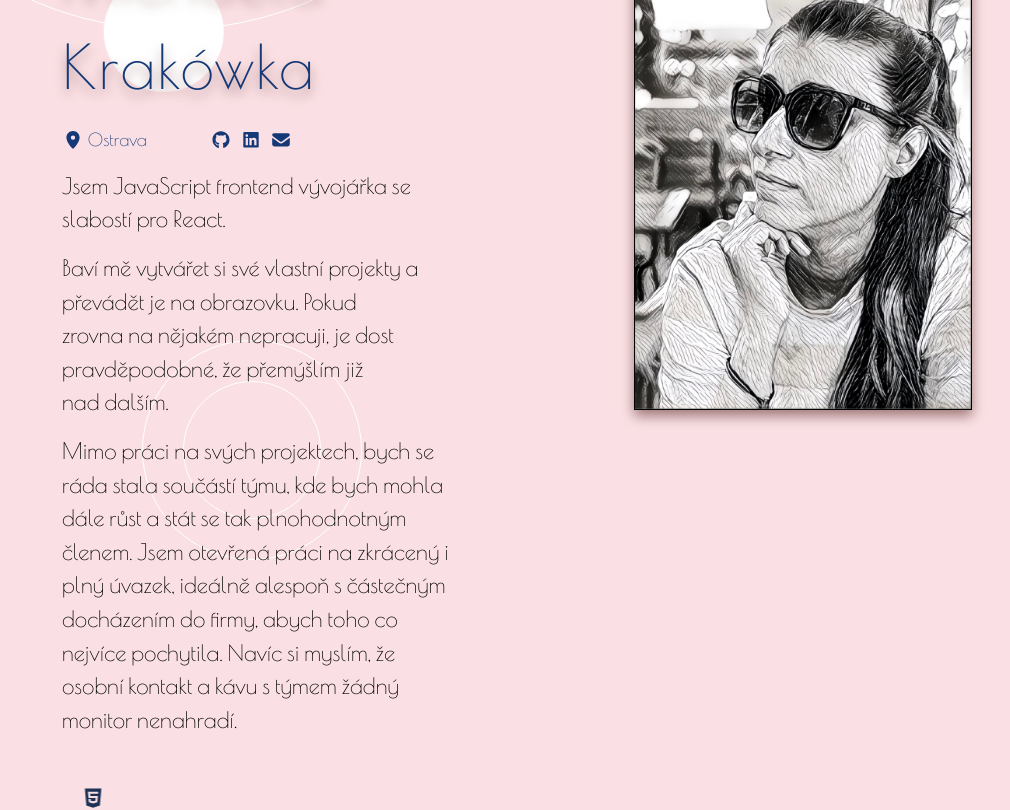
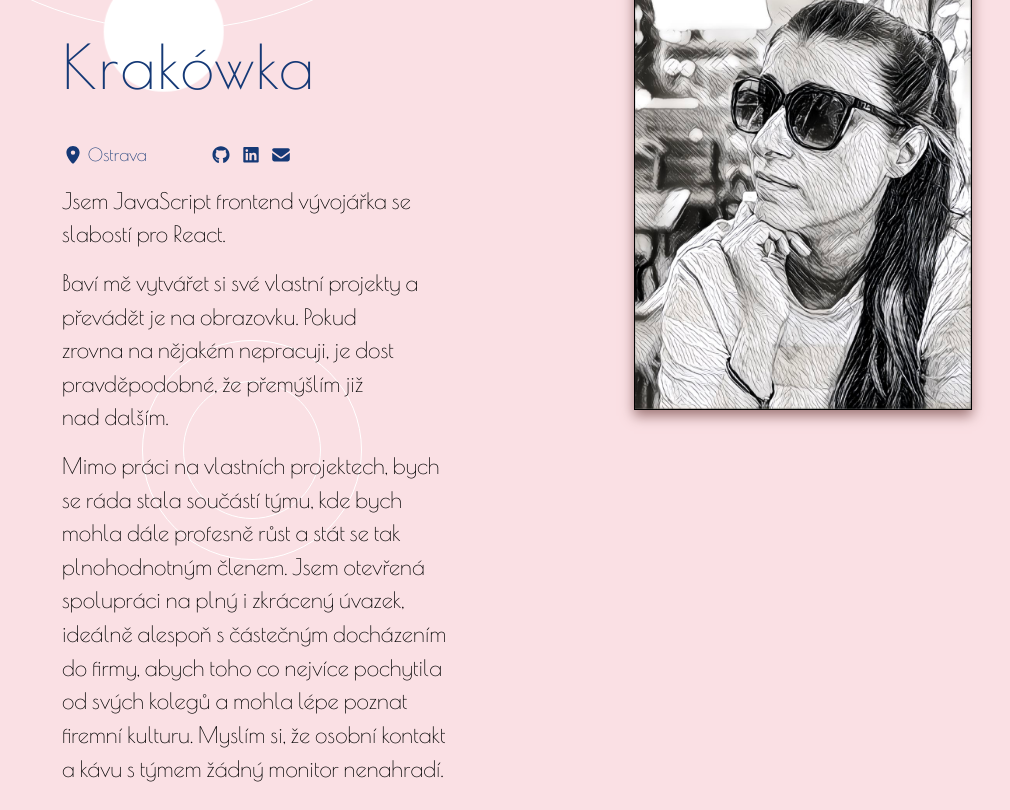
Before and after one commit to MichaelaKrakowka/Portfolio, a React (Create React App) app: page / in a window 1280 px wide. Shown: the part 400-1210 px from the top of the page, without its empty margins (88-1098 px from the left). Built offline with nearby package versions, Linux system fonts and the light colour scheme.

Commit message:
email part

```diff
--- a/src/components/AboutMe.css
+++ b/src/components/AboutMe.css
@@ -14,7 +14,8 @@
   font-size: 2.2rem;
   letter-spacing: 2px;
   color: #153976;
-  text-shadow: 0 6px 12px rgb(159, 120, 120);
+  /* text-shadow: 0 6px 12px rgb(159, 120, 120); */
+  padding-bottom: 15px;
 }
 .contact {
   display: flex;
--- a/src/components/AboutMe.js
+++ b/src/components/AboutMe.js
@@ -14,6 +14,8 @@ import {
 import { faLocationDot, faEnvelope } from "@fortawesome/free-solid-svg-icons";
 
 export const AboutMe = () => {
+  const [visibleEmail, setVisibleEmail] = React.useState(false);
+
   return (
     <>
       <RevealSection>
@@ -39,9 +41,21 @@ export const AboutMe = () => {
                 className="github_card fade_item delay_1">
                 <FontAwesomeIcon className="icon_card" icon={faLinkedin} />
               </a>
-              <p className="github_card">
-                <FontAwesomeIcon className="icon_card" icon={faEnvelope} />
-              </p>
+              <div className="github_card">
+                {visibleEmail ? (
+                  <p
+                    onClick={() => setVisibleEmail(false)}
+                    style={{ cursor: "pointer", paddingLeft: "8px" }}>
+                    michaela.krakowka@gmail.com
+                  </p>
+                ) : (
+                  <FontAwesomeIcon
+                    className="icon_card"
+                    icon={faEnvelope}
+                    onClick={() => setVisibleEmail(true)}
+                  />
+                )}
+              </div>
             </div>
             <div>
               <div className="paragraph_part fade_item delay_2">
@@ -55,12 +69,13 @@ export const AboutMe = () => {
                 </p>
                 <p className="about_paragraph">
                   {" "}
-                  Mimo práci na svých projektech, bych se ráda stala součástí
-                  týmu, kde bych mohla dále růst a stát se tak plnohodnotným
-                  členem. Jsem otevřená práci na zkrácený i plný úvazek, ideálně
-                  alespoň s částečným docházením do firmy, abych toho co nejvíce
-                  pochytila. Navíc si myslím, že osobní kontakt a kávu s týmem
-                  žádný monitor nenahradí.{" "}
+                  Mimo práci na vlastních projektech, bych se ráda stala
+                  součástí týmu, kde bych mohla dále profesně růst a stát se tak
+                  plnohodnotným členem. Jsem otevřená spolupráci na plný i
+                  zkrácený úvazek, ideálně alespoň s částečným docházením do
+                  firmy, abych toho co nejvíce pochytila od svých kolegů a mohla
+                  lépe poznat firemní kulturu. Myslím si, že osobní kontakt a
+                  kávu s týmem žádný monitor nenahradí.{" "}
                 </p>
               </div>
               <div className="skills_part">
--- a/src/components/Header.css
+++ b/src/components/Header.css
@@ -62,14 +62,6 @@
     padding-right: 60px;
   }
 
-  .nav_links {
-    display: flex;
-    align-items: center;
-    gap: 40px;
-    list-style: none;
-    padding-right: 60px;
-  }
-
   .nav_link {
     text-decoration: none;
     color: #153976;
@@ -80,7 +72,7 @@
   }
 
   .nav_link:hover {
-    border-bottom: 2px solid white;
+    text-shadow: 0 2px 4px rgb(68, 64, 64);
   }
 
   @keyframes floating2 {
```
